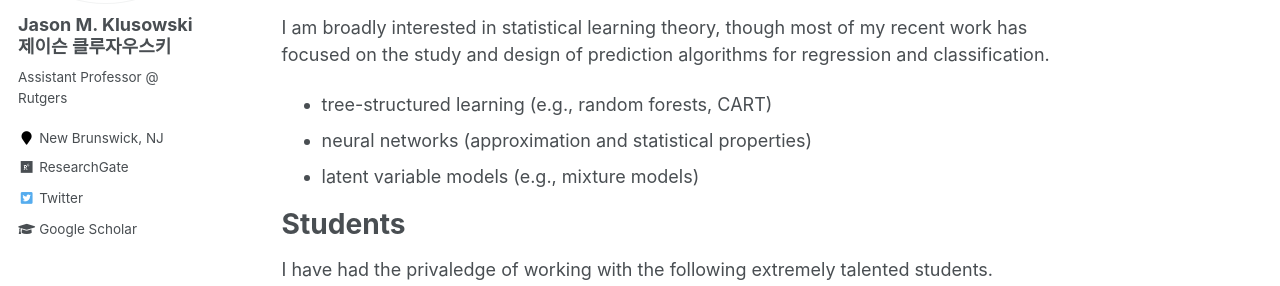
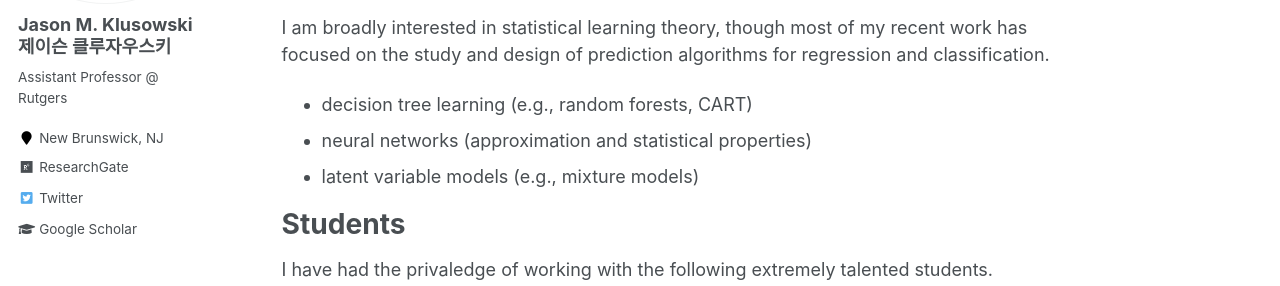
Before and after one commit to jasonklusowski/jasonklusowski.github.io, a Jekyll site: the page built from _pages/about.md, in a window 1280 px wide and 900 px high, scrolled down 510 px. Shown: the part 166-452 px from the top of the window. Built offline with Jekyll 4.4.1, drawn with Linux system fonts in a browser that asks for light colours.

Commit message:
Update about.md

```diff
--- a/_pages/about.md
+++ b/_pages/about.md
@@ -29,7 +29,7 @@ Research Interests
 
 I am broadly interested in statistical learning theory, though most of my recent work has focused on the study and design of prediction algorithms for regression and classification.
 
-* tree-structured learning (e.g., random forests, CART)
+* decision tree learning (e.g., random forests, CART)
 * neural networks (approximation and statistical properties)
 * latent variable models (e.g., mixture models)
 
```
